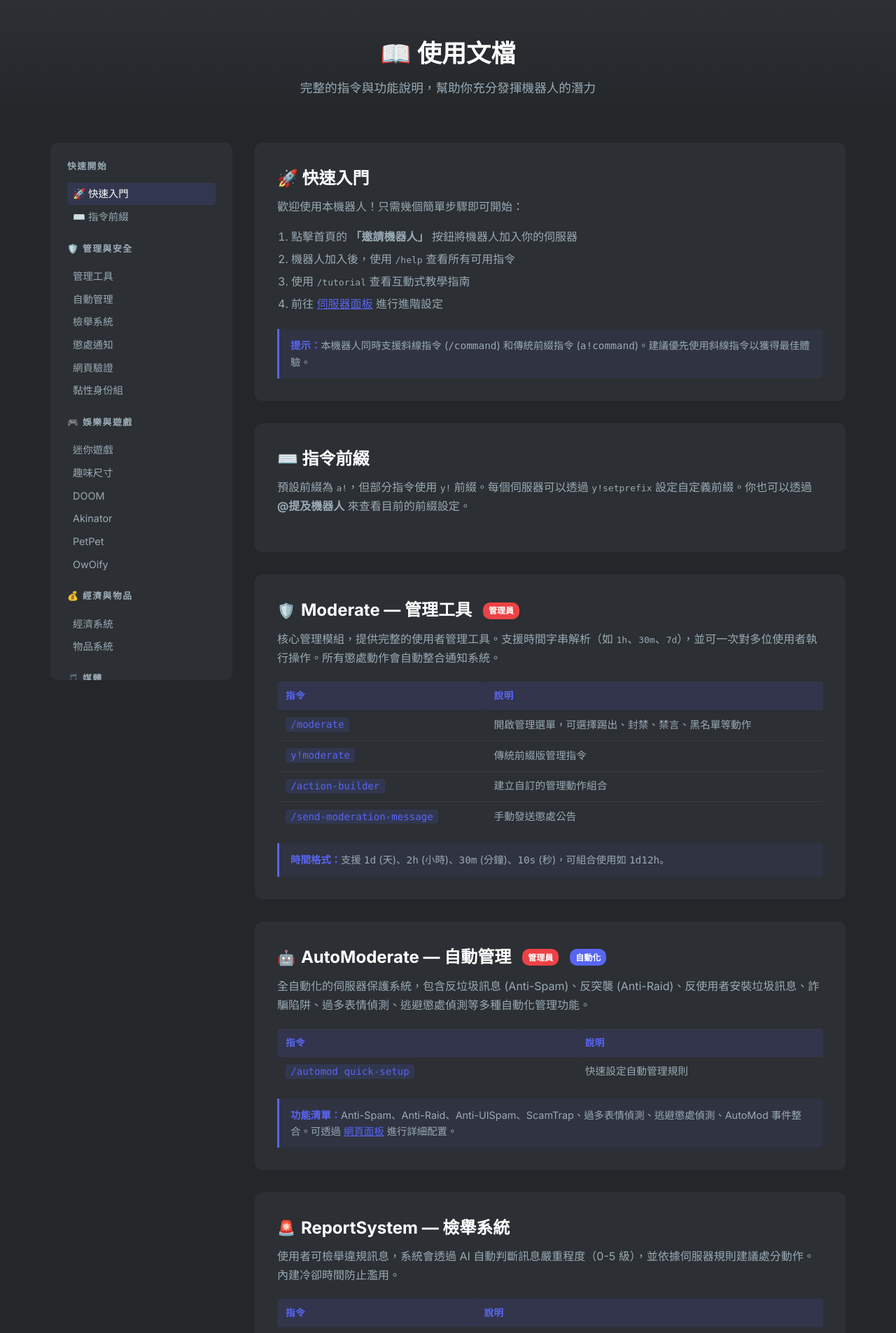
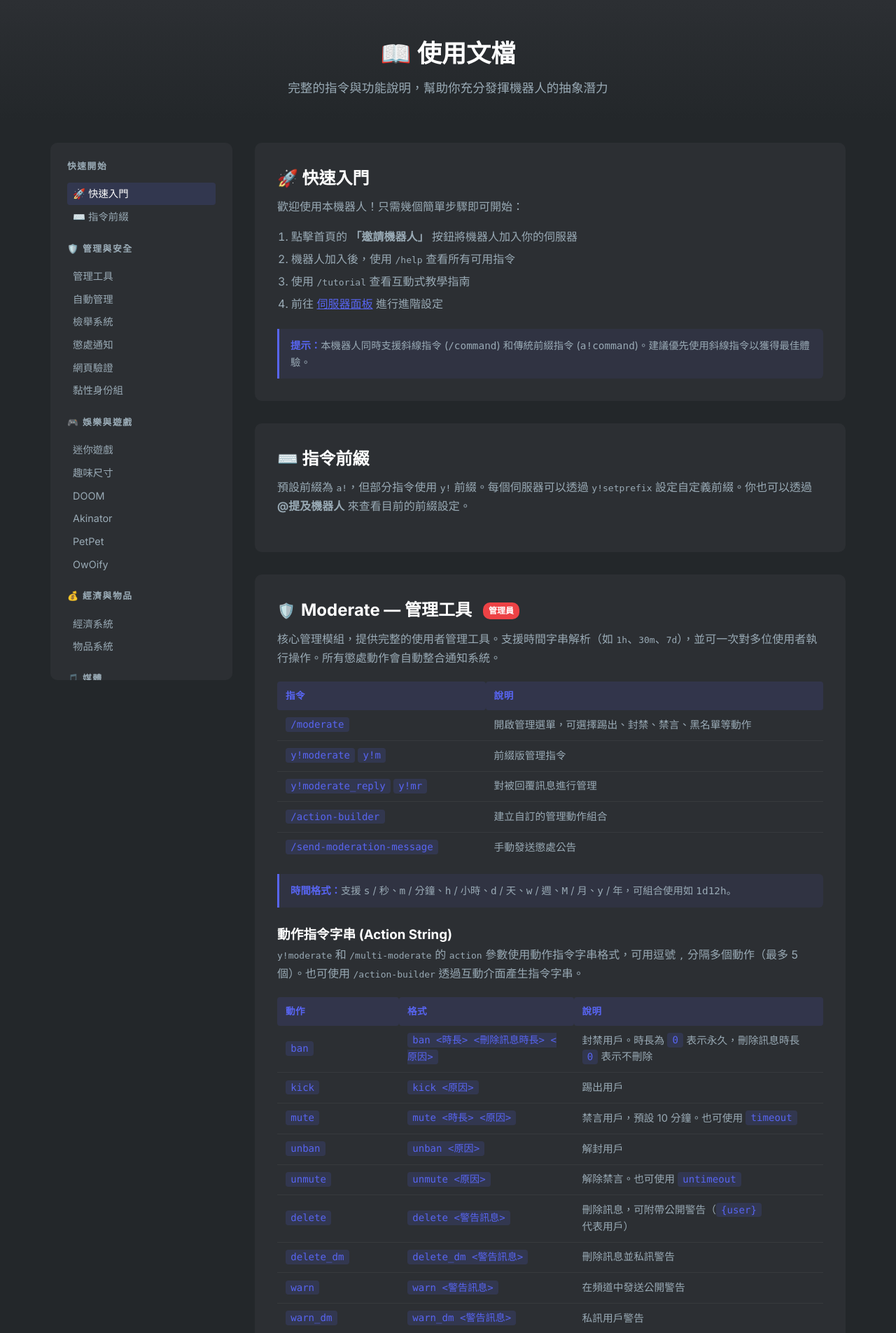
Before and after one commit to AvianJay/useless-script, a Flask app: template discord/templates/docs.html in a window 1280 px wide. Shown: the part 58-1963 px from the top of the page at 70% size. Run offline with Flask 3, Linux system fonts and the light colour scheme; the template is opened without the code that fills it, so the values that code supplies are empty; parts of the project's set-up code (start-up, migrations or seed data) failed here and were passed over.

Commit message:
update docs

```diff
--- a/discord/templates/docs.html
+++ b/discord/templates/docs.html
@@ -223,7 +223,7 @@
 
     <section class="docs-hero" id="top">
         <h1>📖 使用文檔</h1>
-        <p>完整的指令與功能說明，幫助你充分發揮機器人的潛力</p>
+        <p>完整的指令與功能說明，幫助你充分發揮機器人的抽象潛力</p>
     </section>
 
     <div class="docs-layout">
@@ -320,12 +320,39 @@
                 <table class="cmd-table">
                     <tr><th>指令</th><th>說明</th></tr>
                     <tr><td><code>/moderate</code></td><td>開啟管理選單，可選擇踢出、封禁、禁言、黑名單等動作</td></tr>
-                    <tr><td><code>y!moderate</code></td><td>傳統前綴版管理指令</td></tr>
+                    <tr><td><code>y!moderate</code> <code>y!m</code></td><td>前綴版管理指令</td></tr>
+                    <tr><td><code>y!moderate_reply</code> <code>y!mr</code></td><td>對被回覆訊息進行管理</td></tr>
                     <tr><td><code>/action-builder</code></td><td>建立自訂的管理動作組合</td></tr>
                     <tr><td><code>/send-moderation-message</code></td><td>手動發送懲處公告</td></tr>
                 </table>
                 <div class="doc-note">
-                    <strong>時間格式：</strong>支援 <code>1d</code> (天)、<code>2h</code> (小時)、<code>30m</code> (分鐘)、<code>10s</code> (秒)，可組合使用如 <code>1d12h</code>。
+                    <strong>時間格式：</strong>支援 <code>s</code> / <code>秒</code>、<code>m</code> / <code>分鐘</code>、<code>h</code> / <code>小時</code>、<code>d</code> / <code>天</code>、<code>w</code> / <code>週</code>、<code>M</code> / <code>月</code>、<code>y</code> / <code>年</code>，可組合使用如 <code>1d12h</code>。
+                </div>
+
+                <h3 style="margin-top: 1.5rem; color: var(--text-primary);">動作指令字串 (Action String)</h3>
+                <div class="module-desc">
+                    <code>y!moderate</code> 和 <code>/multi-moderate</code> 的 <code>action</code> 參數使用動作指令字串格式，可用逗號 <code>,</code> 分隔多個動作（最多 5 個）。也可使用 <code>/action-builder</code> 透過互動介面產生指令字串。
+                </div>
+                <table class="cmd-table">
+                    <tr><th>動作</th><th>格式</th><th>說明</th></tr>
+                    <tr><td><code>ban</code></td><td><code>ban &lt;時長&gt; &lt;刪除訊息時長&gt; &lt;原因&gt;</code></td><td>封禁用戶。時長為 <code>0</code> 表示永久，刪除訊息時長 <code>0</code> 表示不刪除</td></tr>
+                    <tr><td><code>kick</code></td><td><code>kick &lt;原因&gt;</code></td><td>踢出用戶</td></tr>
+                    <tr><td><code>mute</code></td><td><code>mute &lt;時長&gt; &lt;原因&gt;</code></td><td>禁言用戶，預設 10 分鐘。也可使用 <code>timeout</code></td></tr>
+                    <tr><td><code>unban</code></td><td><code>unban &lt;原因&gt;</code></td><td>解封用戶</td></tr>
+                    <tr><td><code>unmute</code></td><td><code>unmute &lt;原因&gt;</code></td><td>解除禁言。也可使用 <code>untimeout</code></td></tr>
+                    <tr><td><code>delete</code></td><td><code>delete &lt;警告訊息&gt;</code></td><td>刪除訊息，可附帶公開警告（<code>{user}</code> 代表用戶）</td></tr>
+                    <tr><td><code>delete_dm</code></td><td><code>delete_dm &lt;警告訊息&gt;</code></td><td>刪除訊息並私訊警告</td></tr>
+                    <tr><td><code>warn</code></td><td><code>warn &lt;警告訊息&gt;</code></td><td>在頻道中發送公開警告</td></tr>
+                    <tr><td><code>warn_dm</code></td><td><code>warn_dm &lt;警告訊息&gt;</code></td><td>私訊用戶警告</td></tr>
+                    <tr><td><code>send_mod_message</code></td><td><code>send_mod_message</code></td><td>發送懲處公告到設定的公告頻道。也可使用 <code>smm</code></td></tr>
+                    <tr><td><code>force_verify</code></td><td><code>force_verify &lt;時長&gt;</code></td><td>強制用戶進行網頁驗證（需啟用 ServerWebVerify）</td></tr>
+                </table>
+                <div class="doc-note">
+                    <strong>範例：</strong><br>
+                    <code>ban 7d 1d 違規發言</code> — 封禁 7 天，刪除最近 1 天的訊息<br>
+                    <code>mute 30m 注意行為, warn {user} 請注意你的發言</code> — 禁言 30 分鐘並公開警告<br>
+                    <code>delete_dm 你的訊息已被刪除, mute 1h 違規內容</code> — 刪除訊息 + 私訊通知 + 禁言 1 小時<br>
+                    <code>ban 0 0 嚴重違規, smm</code> — 永久封禁並發送懲處公告
                 </div>
             </div>
 
@@ -415,7 +442,7 @@
                     <tr><th>指令</th><th>說明</th></tr>
                     <tr><td><code>/dsize</code></td><td>查看你的尺寸</td></tr>
                     <tr><td><code>/dsize-battle</code></td><td>與其他使用者進行尺寸對決</td></tr>
-                    <tr><td><code>/dsize-feedgrass</code></td><td>餵草互動</td></tr>
+                    <tr><td><code>/dsize-feedgrass</code></td><td>草飼男娘</td></tr>
                 </table>
             </div>
 
@@ -449,7 +476,7 @@
                 <table class="cmd-table">
                     <tr><th>指令</th><th>說明</th></tr>
                     <tr><td><code>/petpet</code></td><td>生成指定使用者的 PetPet 動圖</td></tr>
-                    <tr><td>右鍵 → 應用程式 → <code>PetPet</code></td><td>對使用者直接使用右鍵選單</td></tr>
+                    <tr><td>右鍵用戶(長按) → 應用程式 → <code>PetPet</code></td><td>對使用者直接使用右鍵選單</td></tr>
                 </table>
             </div>
 
@@ -462,7 +489,7 @@
                     <tr><th>指令</th><th>說明</th></tr>
                     <tr><td><code>/owoify</code></td><td>可愛化你輸入的文字</td></tr>
                     <tr><td><code>y!owoify [文字]</code></td><td>前綴版可愛化指令</td></tr>
-                    <tr><td>右鍵 → 應用程式 → 選單</td><td>可愛化指定訊息</td></tr>
+                    <tr><td>右鍵訊息(長按) → 應用程式 → <code>OwOify</code></td><td>可愛化指定訊息</td></tr>
                 </table>
             </div>
 
@@ -530,6 +557,10 @@
                 </div>
                 <table class="cmd-table">
                     <tr><th>指令</th><th>說明</th></tr>
+                    <tr><td><code>y!ss (回覆訊息)</code></td><td>截圖指定訊息</td></tr>
+                    <tr><td><code>訊息截圖器(訊息應用程式選單)</code></td><td>截圖指定訊息</td></tr>
+                    <tr><td><code>糟糕的Make it a quote(訊息應用程式選單)</code></td><td>仿Make it a quote圖片，但是比較糟糕。</td></tr>
+                    <tr><td><code>這傢伙在說什麼呢(訊息應用程式選單)</code></td><td>截圖並在下方隨機加入一張對話框圖片。</td></tr>
                     <tr><td><code>/upvoteboard</code></td><td>設定 Upvoteboard 頻道</td></tr>
                 </table>
             </div>
@@ -645,9 +676,16 @@
                 </div>
                 <table class="cmd-table">
                     <tr><th>指令</th><th>說明</th></tr>
-                    <tr><td><code>/contribute</code></td><td>開啟投稿頁面</td></tr>
+                    <tr><td><code>/contribute feedgrass</code></td><td>開啟草飼圖投稿頁面</td></tr>
+                    <tr><td><code>/contribute what-is-this-guy-talking-about</code></td><td>投稿「這傢伙在說什麼呢」圖片（上面有對話框的那種圖）</td></tr>
                     <tr><td><code>/contribute dynamic-voice</code></td><td>投稿動態語音音效</td></tr>
                 </table>
+                <div class="doc-note">
+                    <strong>範例：</strong>「這傢伙在說什麼呢」圖片範例：
+                    <div style="margin-top: 0.75rem; text-align: center;">
+                        <img src="{{ url_for('static', filename='witgta_example.png') }}" alt="這傢伙在說什麼呢 範例圖" style="max-width: 100%; max-height: 400px; border-radius: 8px; box-shadow: 0 4px 12px rgba(0,0,0,0.3);">
+                    </div>
+                </div>
             </div>
 
             <div class="doc-section" id="Feedback">
@@ -717,7 +755,7 @@
                 </div>
                 <table class="cmd-table">
                     <tr><th>指令</th><th>說明</th></tr>
-                    <tr><td><code>/earthquake</code> 相關</td><td>停班停課查詢與設定推送頻道</td></tr>
+                    <tr><td><code>/nds</code> 相關</td><td>停班停課查詢與設定推送頻道</td></tr>
                 </table>
             </div>
 
--- a/discord/templates/index.html
+++ b/discord/templates/index.html
@@ -5,11 +5,11 @@
     <meta charset="UTF-8">
     <meta name="viewport" content="width=device-width, initial-scale=1.0">
     <title>{{ bot.user.name }} | Discord 機器人</title>
-    <meta name="description" content="{{ bot.user.name }} - 功能豐富的抽象 Discord 機器人，提供管理、娛樂、經濟、音樂等 40+ 模組。">
+    <meta name="description" content="{{ bot.user.name }} - 功能豐富的抽象 Discord 機器人，提供量長度、管理、娛樂、經濟、音樂等 40+ 模組。">
     <!-- Open Graph / Discord Embed -->
     <meta property="og:type" content="website">
     <meta property="og:title" content="{{ bot.user.name }} | Discord 機器人">
-    <meta property="og:description" content="功能豐富的抽象 Discord 機器人，搭載 {{ module_count }}+ 模組 — 管理、娛樂、經濟、音樂、AI 聊天一應俱全。">
+    <meta property="og:description" content="功能豐富的抽象 Discord 機器人，搭載 {{ module_count }}+ 模組 — 量長度、管理、娛樂、經濟、音樂一應俱全。">
     <meta property="og:url" content="{{ website_url }}">
     <meta property="og:image" content="{{ avatar_url }}">
     <meta property="og:site_name" content="{{ bot.user.name }}">
@@ -95,7 +95,7 @@
     <!-- Bot Introduction -->
     <div class="container">
         <h2 class="section-title">關於機器人</h2>
-        <p class="section-desc">一個由社群驅動的多功能 Discord 機器人，搭載超過 <strong>40 個模組</strong>，涵蓋伺服器管理、自動化、經濟系統、音樂播放、小遊戲、AI 聊天等豐富功能。無論你是想打造一個安全有秩序的社群，還是讓伺服器充滿歡樂互動，這個機器人都能滿足你的需求。</p>
+        <p class="section-desc">一個由我的手寫出來的多功能 Discord 機器人，搭載超過 <strong>40 個模組</strong>，涵蓋伺服器管理、自動化、經濟系統、音樂播放、小遊戲、AI 聊天等豐富功能。無論你是想打造一個安全有秩序的社群，還是讓伺服器充滿歡樂互動，這個機器人都能滿足你的需求。當然，就是一坨屎山代碼。</p>
     </div>
 
     <!-- Feature Highlights -->
```
Also changed, not shown: discord/static/witgta_example.png (added).
